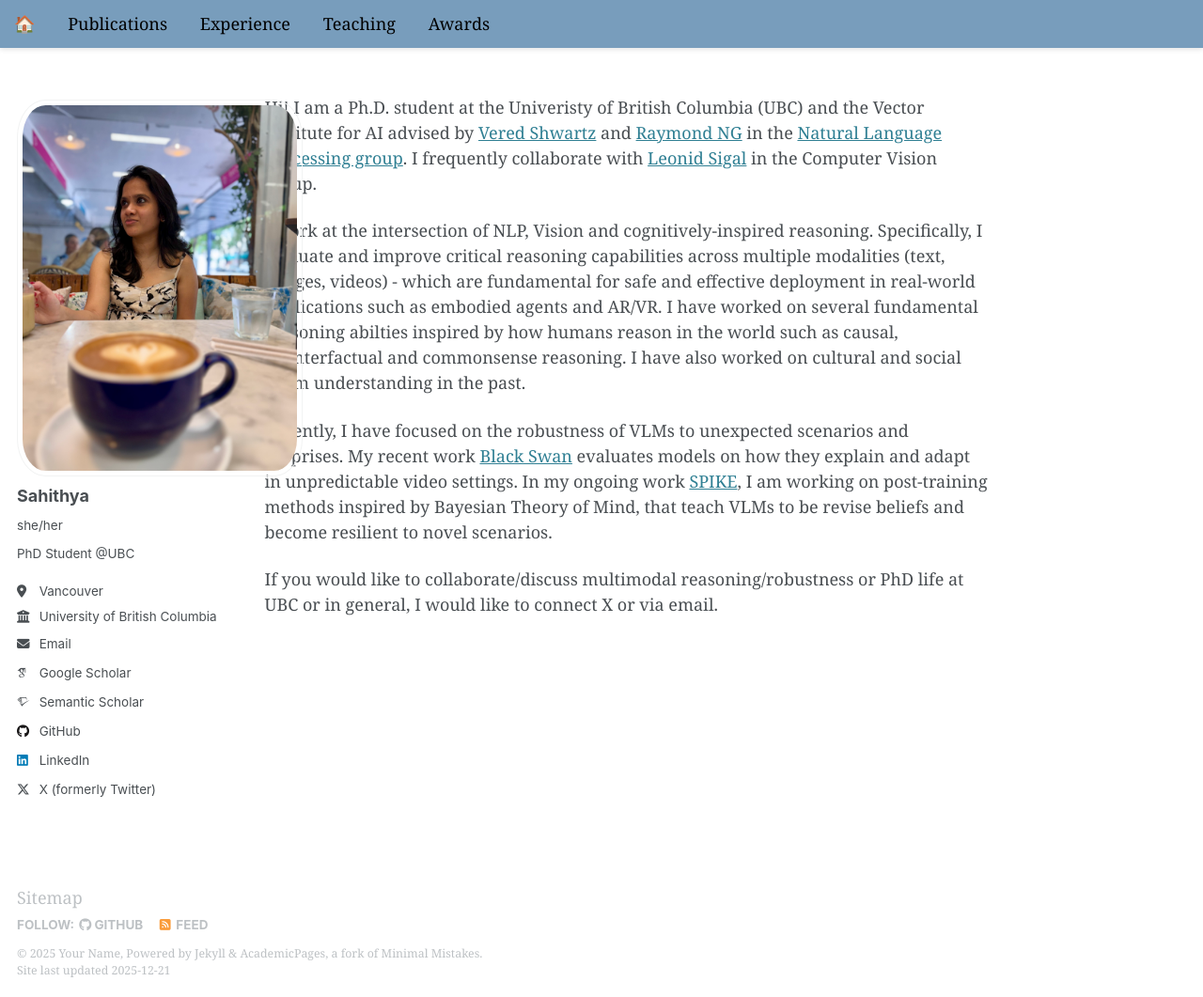
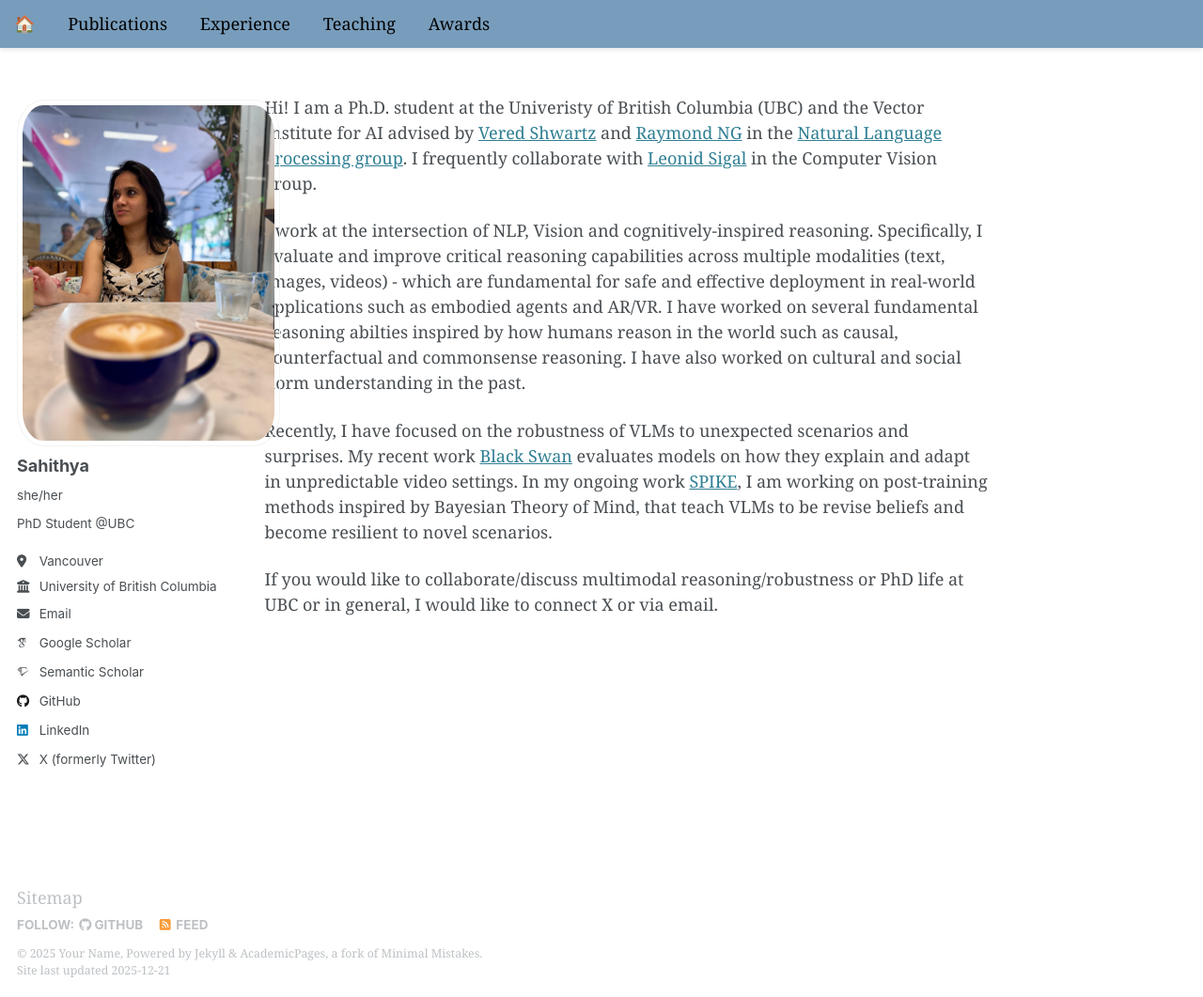
Before and after one commit to sahithyaravi/sahithyaravi.github.io, a Jekyll site: the page built from _pages/about.md, in a window 1280 px wide and 1061 px high. Shown: the whole window at 94% size. Built offline with Jekyll 4.4.1, drawn with Linux system fonts in a browser that asks for light colours; some web fonts are replaced.

Commit message:
fix alignment

```diff
--- a/_sass/layout/_sidebar.scss
+++ b/_sass/layout/_sidebar.scss
@@ -94,7 +94,7 @@
   }
 
   img {
-    max-width: 350px;
+    max-width: 280px;
     border-radius: 10%;
 
     @include breakpoint($large) {
```
